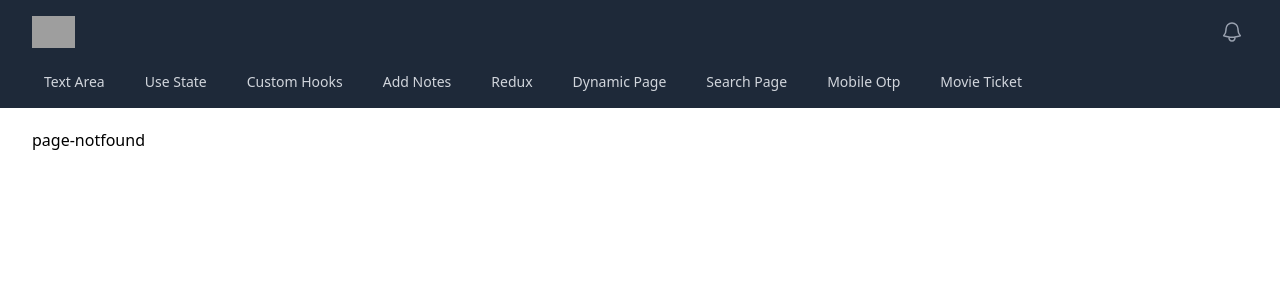
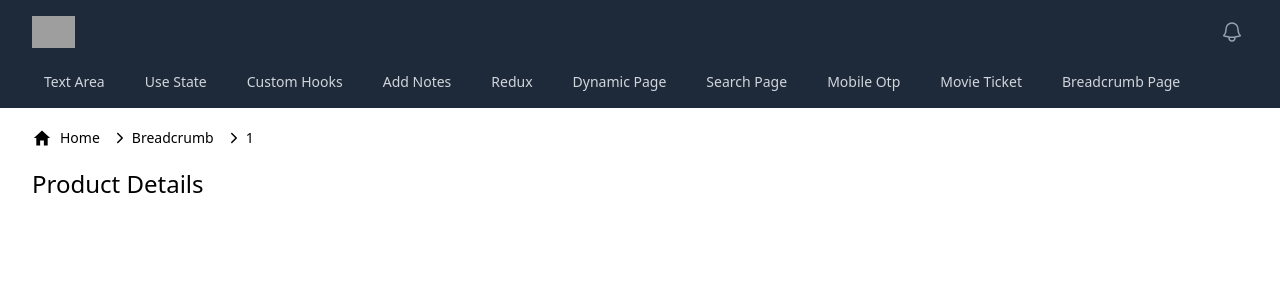
Before and after one commit to Bharat-Negi/textarea-word, a React (Vite) app: page /breadcrumb/1 in a window 1280 px wide. Shown: the top 300 px of the page. Built offline with nearby package versions, Linux system fonts and the light colour scheme; no server answers; grey boxes are pictures that could not be loaded.

Commit message:
bread crumb

```diff
--- a/package.json
+++ b/package.json
@@ -15,6 +15,7 @@
     "axios": "^1.13.4",
     "react": "^19.2.0",
     "react-dom": "^19.2.0",
+    "react-icons": "^5.5.0",
     "react-redux": "^9.2.0",
     "react-router-dom": "^7.10.1",
     "tailwindcss": "^4.1.18"
--- a/public/json/nav-data.json
+++ b/public/json/nav-data.json
@@ -43,5 +43,10 @@
 		"id": 9,
 		"link": "/movie-booking",
 		"text": "Movie Ticket"
+	},
+	{
+		"id": 10,
+		"link": "/breadcrumb",
+		"text": "Breadcrumb Page"
 	}
 ]
--- a/src/App.jsx
+++ b/src/App.jsx
@@ -12,12 +12,16 @@ import SearchPage from "./component/other-com/search/SearchPage";
 import MobileNumber from "./component/other-com/otp-login/MobileNumber";
 import NavBar from "./component/NavBar";
 import MoviePage from "./component/other-com/movie-ticket/MoviePage";
+import BreadcrumbPage from "./component/other-com/breadcrumb/BreadcrumbPage";
+import BreadCurmPageTwo from "./component/other-com/breadcrumb/BreadCurmPageTwo";
+import BreadCrum from "./component/other-com/breadcrumb/BreadCrum";
 
 function App() {
 	return (
 		<>
 			<NavBar />
 			<div className="mx-auto max-w-7xl px-2 sm:px-6 lg:px-8 mt-5">
+				<BreadCrum />
 				<Routes>
 					<Route path="/" element={<Home />} />
 					<Route path="/text-field" element={<TextField />} />
@@ -30,6 +34,8 @@ function App() {
 					<Route path="/search-page" element={<SearchPage />} />
 					<Route path="/mobile-otp" element={<MobileNumber />} />
 					<Route path="/movie-booking" element={<MoviePage />} />
+					<Route path="/breadcrumb" element={<BreadcrumbPage />} />
+					<Route path="/breadcrumb/:id" element={<BreadCurmPageTwo />} />
 					<Route path="*" element={<PageNotFound />} />
 				</Routes>
 			</div>
--- /dev/null
+++ b/src/component/other-com/breadcrumb/BreadCrum.jsx
@@ -0,0 +1,54 @@
+import React from "react";
+import { IoMdHome, IoIosArrowForward } from "react-icons/io";
+import { Link, useLocation } from "react-router-dom";
+
+const BreadCrum = () => {
+	const { pathname } = useLocation();
+	const path = pathname.split("/").filter(Boolean);
+
+	let breadcrumbPath = "";
+
+	return (
+		<nav className="flex mb-5" aria-label="Breadcrumb">
+			<ol className="inline-flex items-center space-x-1 md:space-x-2">
+				{/* Home */}
+				<li className="inline-flex items-center">
+					<Link
+						to="/"
+						className="inline-flex items-center text-sm font-medium text-body hover:text-fg-brand"
+					>
+						<IoMdHome className="mr-2" size={20} />
+						Home
+					</Link>
+				</li>
+
+				{/* Dynamic breadcrumb */}
+				{path.map((name, index) => {
+					breadcrumbPath += `/${name}`;
+					const isLast = index === path.length - 1;
+
+					return (
+						<li key={breadcrumbPath} className="flex items-center">
+							<IoIosArrowForward className="mx-1" />
+
+							{isLast ? (
+								<span className="text-sm font-medium text-body-subtle capitalize">
+									{name}
+								</span>
+							) : (
+								<Link
+									to={breadcrumbPath}
+									className="text-sm font-medium text-body hover:text-fg-brand capitalize"
+								>
+									{name}
+								</Link>
+							)}
+						</li>
+					);
+				})}
+			</ol>
+		</nav>
+	);
+};
+
+export default BreadCrum;
--- /dev/null
+++ b/src/component/other-com/breadcrumb/BreadCurmPageTwo.jsx
@@ -0,0 +1,45 @@
+import React, { useEffect, useState } from "react";
+import { useParams } from "react-router-dom";
+
+const BreadCurmPageTwo = () => {
+	const { id } = useParams();
+	const [product, setProduct] = useState(null);
+	const [loading, setLoading] = useState(false);
+
+	useEffect(() => {
+		setLoading(true);
+
+		fetch(`https://dummyjson.com/products/${id}`)
+			.then((res) => res.json())
+			.then((res) => {
+				setProduct(res);
+			})
+			.catch((err) => {
+				console.error(err);
+			})
+			.finally(() => {
+				setLoading(false); // ✅ correct place
+			});
+	}, [id]);
+
+	return (
+		<>
+			<h1 className="text-2xl">Product Details</h1>
+
+			{loading && <p>Loading...</p>}
+
+			{!loading && product && (
+				<div>
+					<p>
+						<strong>Title:</strong> {product.title}
+					</p>
+					<p>
+						<strong>Price:</strong> ₹{product.price}
+					</p>
+				</div>
+			)}
+		</>
+	);
+};
+
+export default BreadCurmPageTwo;
--- /dev/null
+++ b/src/component/other-com/breadcrumb/BreadcrumbPage.jsx
@@ -0,0 +1,37 @@
+import React, { useEffect, useState } from "react";
+import ProductList from "./ProductList";
+
+const BreadcrumbPage = () => {
+	const [proData, setProData] = useState([]);
+
+	useEffect(() => {
+		fetch("https://dummyjson.com/products")
+			.then((res) => res.json())
+			.then((res) => {
+				const sliceTrending = res.products.slice(0, 6);
+				setProData(sliceTrending);
+			});
+	}, []);
+
+	return (
+		<div>
+			<h2 className="text-2xl text-center mb-4 font-semibold">Product Page</h2>
+			<div className="grid grid-cols-3">
+				{proData.map((products) => {
+					return (
+						<ProductList
+							key={products.id}
+							id={products.id}
+							price={products.price}
+							title={products.title}
+							brand={products.brand}
+							thumbnail={products.thumbnail}
+						/>
+					);
+				})}
+			</div>
+		</div>
+	);
+};
+
+export default BreadcrumbPage;
--- /dev/null
+++ b/src/component/other-com/breadcrumb/ProductList.jsx
@@ -0,0 +1,49 @@
+import React from "react";
+import { TiPlus } from "react-icons/ti";
+import { Link } from "react-router-dom";
+
+const ProductList = ({ id, price, title, brand, thumbnail }) => {
+	const truncateWords = (text, wordLimit = 5) => {
+		if (!text) return "";
+		const words = text.split(" ");
+		return words.length > wordLimit
+			? words.slice(0, wordLimit).join(" ") + "..."
+			: text;
+	};
+
+	const truncate = (text, maxLength = 20) => {
+		if (!text) return "";
+		return text.length > maxLength ? text.slice(0, maxLength) + "..." : text;
+	};
+
+	return (
+		<div className="w-full pl-5 pr-5 mb-5 lg:pl-2 lg:pr-2">
+			<div className="bg-white rounded-lg m-h-64 p-2 transform hover:translate-y-2 hover:shadow-xl transition duration-300">
+				<figure className="mb-2">
+					<img src={thumbnail} alt="" className="h-64 ml-auto mr-auto" />
+				</figure>
+				<div className="rounded-lg p-4 bg-purple-700 flex flex-col">
+					<div>
+						<h5
+							className="text-white text-2xl font-bold leading-none"
+							title={title}
+						>
+							{truncate(title)}
+						</h5>
+						<span className="text-xs text-gray-400 leading-none">{brand}</span>
+					</div>
+					<div className="flex items-center justify-between">
+						<div className="text-lg text-white font-light">${price}</div>
+						<Link to={`/breadcrumb/${id}`}>
+							<button className="rounded-full bg-purple-900 text-white hover:bg-white hover:text-purple-900 hover:shadow-xl focus:outline-none w-10 h-10 flex ml-auto transition duration-300 cursor-pointer items-center justify-center">
+								<TiPlus size={30} />
+							</button>
+						</Link>
+					</div>
+				</div>
+			</div>
+		</div>
+	);
+};
+
+export default ProductList;
```
Also changed, not shown: 1 other file (tests, documents, lock files or other folders).
